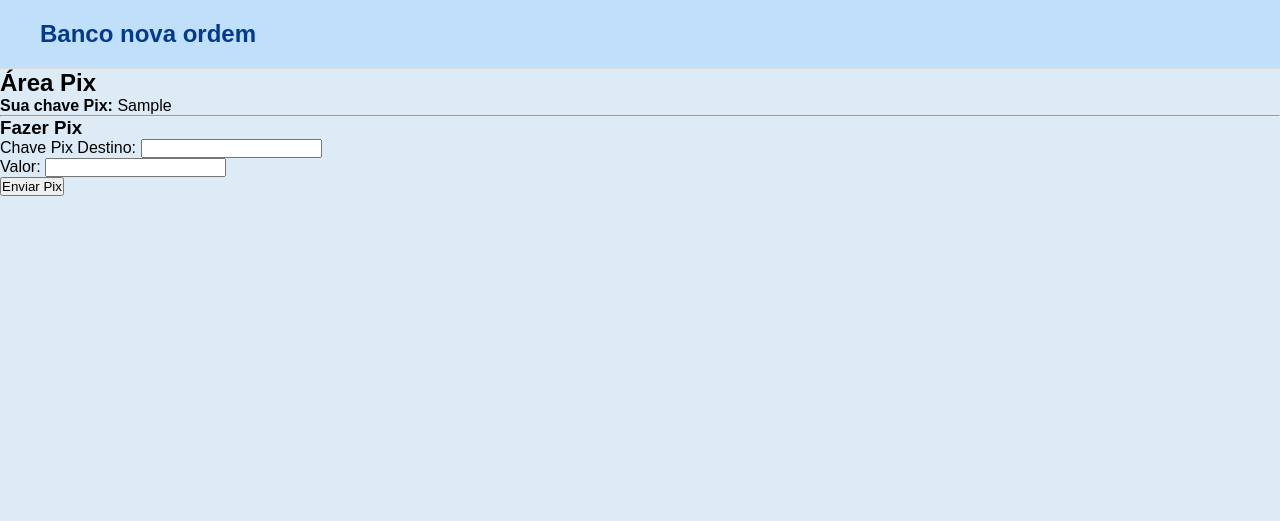
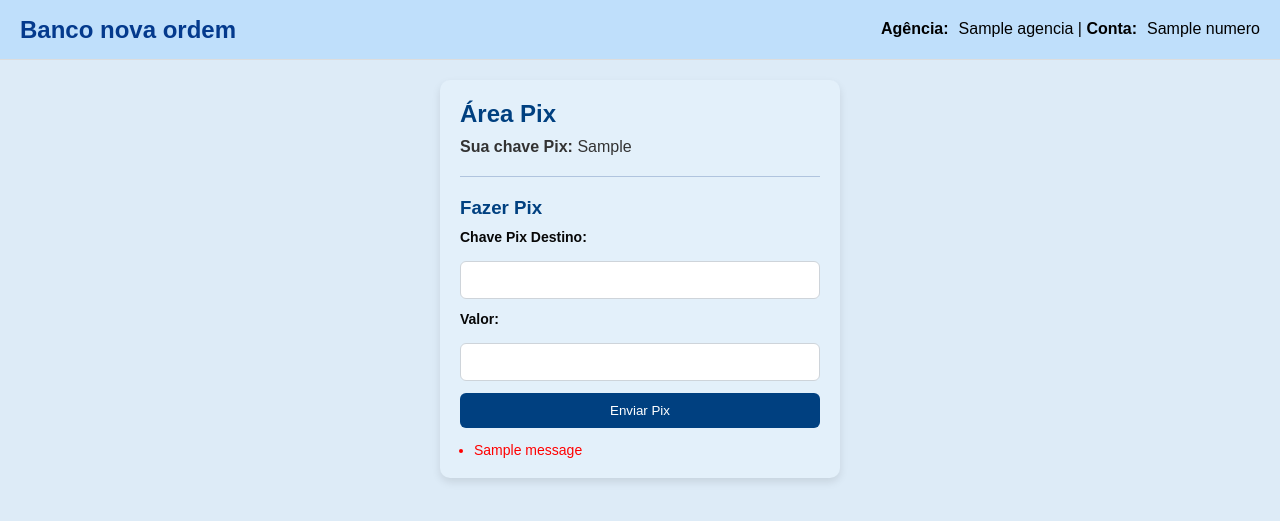
Before and after one commit to matheussuarte1/Desafios.POO, a Flask app: template templates/pix.html in a window 1280 px wide. Shown: the top 521 px of the page. Run offline with Flask 3, Linux system fonts and the light colour scheme; the template is opened without the code that fills it: most values are stand-ins (such as "Sample title", 1, 10 or a date in 2020); one stand-in notice (Sample message) is shown.

Commit message:
Atualizações no app e novos arquivos css

```diff
--- a/app.py
+++ b/app.py
@@ -6,22 +6,22 @@ from flask import Flask, render_template, request, redirect, url_for, session, f
 class Conta:
     contas = {}  # { (agencia, numero): Conta }
 
-    def __init__(self, nome, agencia, numero, senha):
+    def __init__(self, nome, agencia, numero, senha, saldo: float):
         self.nome = nome
         self.agencia = agencia
         self.numero = numero
         self.senha = senha
-        self.saldo = 0.0
+        self.saldo = float(saldo)  # garante que seja float
         self.limite = 0.0
         self.chave_pix = None
         self.extrato = []  # Lista de operações
 
     @classmethod
-    def criar_conta(cls, nome, agencia, numero, senha):
+    def criar_conta(cls, nome, agencia, numero, senha, saldo: float):
         chave = (agencia, numero)
         if chave in cls.contas:
             return None
-        conta = Conta(nome, agencia, numero, senha)
+        conta = Conta(nome, agencia, numero, senha, saldo)
         cls.contas[chave] = conta
         return conta
 
@@ -48,30 +48,32 @@ class Conta:
         self.registrar_operacao(f"Chave Pix cadastrada: {chave}")
 
     def fazer_pix(self, chave_destino, valor):
-        # Se for Pix para a própria conta, é crédito
         if self.chave_pix == chave_destino:
-            self.saldo += valor
-            self.registrar_operacao(f"Pix recebido (próprio): +{valor:.2f}")
-            return True, "Pix creditado na própria conta."
-        # Buscar conta destino
+            return False, "Não é permitido fazer Pix para a própria conta."
+
         destino = next((c for c in Conta.contas.values() if c.chave_pix == chave_destino), None)
-        if destino:
-            if self.saldo + self.limite >= valor:
-                # Calcula quanto usar do saldo e quanto do limite
-                if self.saldo >= valor:
-                    self.saldo -= valor
-                else:
-                    restante = valor - self.saldo
-                    self.saldo = 0
-                    self.limite -= restante  # desconta do limite
-                destino.saldo += valor
-                self.registrar_operacao(f"Pix enviado: -{valor:.2f} para {chave_destino}")
-                destino.registrar_operacao(f"Pix recebido: +{valor:.2f} de {self.nome}")
-                return True, f"Pix de {valor:.2f} enviado para {chave_destino}."
-            else:
-                return False, "Saldo e limite insuficientes."
 
+        if not destino:
+            return False, "Chave Pix de destino não encontrada."
 
+        if valor <= 0:
+            return False, "Valor inválido para Pix."
+
+        if self.saldo + self.limite < valor:
+            return False, "Saldo e limite insuficientes."
+
+        # Débito do valor
+        if self.saldo >= valor:
+            self.saldo -= valor
+        else:
+            restante = valor - self.saldo
+            self.saldo = 0
+            self.limite -= restante
+
+        destino.saldo += valor
+        self.registrar_operacao(f"Pix enviado: -{valor:.2f} para {chave_destino}")
+        destino.registrar_operacao(f"Pix recebido: +{valor:.2f} de {self.nome}")
+        return True, f"Pix de {valor:.2f} enviado para {chave_destino}"
 
 # ------------------------------
 # APP FLASK
@@ -80,8 +82,8 @@ app = Flask(__name__)         #Criando o app com flask
 app.secret_key = "chave_secreta"
 
 # Criar conta de teste
-Conta.criar_conta("João Silva", "001", "12345", "1234")
-Conta.criar_conta("Jorge", "003", "123", "123")
+Conta.criar_conta("João Silva", "001", "12345", "1234", 400)
+Conta.criar_conta("Jorge", "003", "123", "123", 450)
 
 def conta_logada():
     if "agencia" in session and "numero" in session:
@@ -116,16 +118,38 @@ def pix():
         return redirect(url_for("login"))
 
     if request.method == "POST":
-        acao = request.form["acao"]
+        acao = request.form.get("acao")
+
         if acao == "cadastrar":
-            chave = request.form["chave"]
-            conta.cadastrar_pix(chave)
-            flash("Chave Pix cadastrada com sucesso.")
+            chave = request.form.get("chave", "").strip()
+            if not chave:
+                flash("Informe uma chave PIX válida.")
+            else:
+                conta.cadastrar_pix(chave)
+                flash(f"Chave Pix cadastrada: {chave}")
+
         elif acao == "fazer":
-            chave_destino = request.form["chave_destino"]
-            valor = float(request.form["valor"])
-            ok, msg = conta.fazer_pix(chave_destino, valor)
-            flash(msg)
+            chave_destino = request.form.get("chave_destino", "").strip()
+            valor_str = request.form.get("valor", "").strip()
+
+            # Validação de entradas
+            if not chave_destino or not valor_str:
+                flash("Preencha a chave e o valor.", "pix")
+                return redirect(url_for("pix"))
+
+            try:
+                valor = float(valor_str)
+                if valor <= 0:
+                    flash("O valor do PIX deve ser maior que zero.", "pix")
+                    return redirect(url_for("pix"))
+            except ValueError:
+                flash("Informe um valor numérico válido.", "pix")
+                return redirect(url_for("pix"))
+
+            # Realiza o PIX
+            sucesso, msg = conta.fazer_pix(chave_destino, valor)
+            flash(msg, "pix")
+
     return render_template("pix.html", conta=conta)
 
 @app.route("/alterar_limite", methods=["GET", "POST"])
@@ -145,13 +169,20 @@ def alterar_senha():
     conta = conta_logada()
     if not conta:
         return redirect(url_for("login"))
+
+    erro = None  # Variável para mensagem de erro
+
     if request.method == "POST":
+        senha_atual = request.form["senha_atual"]
         nova_senha = request.form["nova_senha"]
-        conta.alterar_senha(nova_senha)
-        flash("Senha alterada com sucesso.")
-        return redirect(url_for("login"))
-    return render_template("alterar_senha.html")
 
+        if senha_atual != conta.senha:
+            erro = "Senha atual incorreta."
+        else:
+            conta.alterar_senha(nova_senha)
+            flash("Senha alterada com sucesso.", "senha")
+
+    return render_template("alterar_senha.html", conta=conta, erro=erro)
 @app.route("/extrato")
 def extrato():
     conta = conta_logada()
--- a/static/css/base.css
+++ b/static/css/base.css
@@ -5,22 +5,22 @@
     font-family: Arial, sans-serif;
 }
 header {
+    height: 60px;
     display: flex;
     justify-content: space-between;
-    align-items: center;
-    padding: 20px 40px;
+    padding: 20px 20px;
     background-color: #bfdffb;
     border-bottom: 1px solid #ddd;
 }
 header .logo {
+    display: flex;
+    align-items: center;
     font-weight: bold;
     font-size: 1.5em;
     color: #043a8d;
+
 }
-.info-usuario h2 {
-    font-size: 1.4em;
-    margin-bottom: 10px;
-}
+
 .saldo-limite {
     margin-top: 30px;
     display: flex;
@@ -92,34 +92,75 @@ background-color: rgb(221, 235, 247);
 .login-container button:hover {
     background-color: #0b5ed7;
 }
+
+.limite-box span {
+    color: #70720e;
+    font-weight: bold;
+}
+.saldo-box span{
+    color: rgb(0, 95, 43);
+    font-weight: bold;
+}
 /* Container principal das informações */
-.info-usuario {
-    background-color: #e9f4ff; /* Fundo leve */
-    padding: 25px;             /* Espaço interno maior */
-    border-radius: 10px;
-    margin: 40px auto;         /* Espaço externo */
-    max-width: 500px;          /* Largura máxima centralizada */
-    text-align: left;          /* Alinhamento */
+#main_home {
+  padding: 20px;
 }
 
-.info-usuario h2 {
-    margin-bottom: 20px;       /* Distância do próximo elemento */
-    font-size: 1.6em;
-    color: #000;
+/* Bem-vindo e info conta */
+#main_home h2 {
+  font-size: 1.2rem;
+  font-weight: bold;
+  margin-bottom: 10px;
 }
 
-.info-usuario p {
-    margin-bottom: 15px;       /* Espaço entre as linhas */
-    font-size: 1.1em;
-    color: #333;
+
+
+.info_conta span {
+  align-items: center;
+  font-weight: 600;
+  margin-right: 10px;
 }
 
-.info-usuario em {
-    color: #555;
-    font-style: italic;
+/* Blocos de saldo e limite */
+.blocos {
+  display: flex;
+  gap: 20px;
 }
 
-nav {
+.saldo-box, .limite-box {
+  padding: 15px 20px;
+  border-radius: 6px;
+  min-width: 160px;
+}
+
+/* Saldo */
+.saldo-box {
+  background-color: #d4f8d4; /* Verde claro */
+  color: #1b4d1b;
+}
+
+/* Limite */
+.limite-box {
+  background-color: #f9face; /* Azul claro */
+  color: #1a2b5b;
+}
+header nav {
     display: flex;
-    gap: 25px;
+    flex-direction: row;
+    justify-content: center;
+    gap: 40px;
+    align-items: center;
+
 }
+
+nav a {
+   text-decoration: none;
+   color: rgb(32, 32, 32);
+   font-weight:500;
+   transition:background-color 0.3s ease;
+}
+
+nav a:hover {
+  background-color: #b2d7f8;
+  color:  #5c87ac; /* opcional: melhora contraste */
+}
--- /dev/null
+++ b/static/css/pix.css
@@ -0,0 +1,84 @@
+/* Container geral */
+.pix-container {
+  background-color: #e3f0fa;  /* tom azul claro */
+  padding: 20px;
+  border-radius: 10px;
+  max-width: 400px;
+  margin: 20px auto;
+  box-shadow: 0 4px 8px rgba(0,0,0,0.1);
+}
+
+/* Títulos */
+.pix-container h2,
+.pix-container h3 {
+  color: #004080;  /* azul escuro para destaque */
+  margin-bottom: 10px;
+}
+
+/* Parágrafos */
+.pix-container p {
+  color: #333;
+  margin-bottom: 15px;
+}
+
+/* Formulários */
+.pix-form {
+  display: flex;
+  flex-direction: column;
+  gap: 12px;
+}
+
+/* Mensagem de erro */
+.flash-messages {
+  color: red;
+  font-size: 14px;
+  margin-top: 14px;
+  margin-left: 14px;
+  text-align: left;
+  display: block;
+}
+
+/* Labels mais consistentes */
+.pix-form label {
+  font-weight: 500;
+  color: #070707;
+  font-family: inherit;
+  font-size: 14px;
+  margin-bottom: 4px;
+}
+
+/* Inputs ajustados */
+.pix-form input[type="text"],
+.pix-form input[type="number"] {
+  padding: 10px;
+  border: 0.5px solid #ced4da;
+  border-radius: 6px;
+  font-size: 14px;
+  font-family: inherit;
+}
+.pix-form input:focus {
+  border-color: #004080;
+  outline: none;
+}
+
+/* Botões */
+.pix-form button {
+  background-color: #004080;
+  color: white;
+  border: none;
+  border-radius: 6px;
+  padding: 10px;
+  font-weight: 500;
+  cursor: pointer;
+  transition: background-color 0.3s ease;
+}
+
+.pix-form button:hover {
+  background-color: #0066cc;
+}
+/* Linha divisória */
+.pix-container hr {
+  margin: 20px 0;
+  border: none;
+  border-top: 1px solid #b0c4de;
+}
--- a/templates/base.html
+++ b/templates/base.html
@@ -4,20 +4,30 @@
   <meta charset="UTF-8">
   <title>{% block title %}Banco Digital{% endblock %}</title>
   <link rel="stylesheet" href="{{ url_for('static', filename='css/base.css') }}">
+  {% block extra_css %}{% endblock %}
 </head>
 <body>
   <header>
     <div class="logo">Banco nova ordem</div>
     <nav>
       {% if session.agencia %}
-        <a href="{{ url_for('home') }}">Home</a> |
-        <a href="{{ url_for('pix') }}">Pix</a> |
-        <a href="{{ url_for('alterar_limite') }}">Alterar Limite</a> |
-        <a href="{{ url_for('alterar_senha') }}">Alterar Senha</a> |
-        <a href="{{ url_for('extrato') }}">Extrato</a> |
+        <a href="{{ url_for('home') }}">Home</a>
+        <a href="{{ url_for('pix') }}">Pix</a>
+        <a href="{{ url_for('alterar_limite') }}">Alterar Limite</a>
+        <a href="{{ url_for('alterar_senha') }}">Alterar Senha</a>
+        <a href="{{ url_for('extrato') }}">Extrato</a>
         <a href="{{ url_for('logout') }}">Logout</a>
+
       {% endif %}
+
+
     </nav>
+    <p class="info_conta">
+      {% if conta %}
+        <span>Agência:</span>{{ conta.agencia }} |
+        <span>Conta:</span>{{ conta.numero }}
+      {% endif %}
+</p>
   </header>
 
   <main>
--- a/templates/pix.html
+++ b/templates/pix.html
@@ -1,25 +1,48 @@
 {% extends "base.html" %}
 {% block title %}Pix{% endblock %}
+{% block extra_css %}
+<link rel="stylesheet" href="{{ url_for('static', filename='css/pix.css') }}">
+{% endblock %}
 {% block content %}
+
+<!-- BLOCO PARA EXIBIR MENSAGENS FLASH -->
+
+<div class="pix-container">
   <h2>Área Pix</h2>
 
   {% if conta.chave_pix %}
     <p><strong>Sua chave Pix:</strong> {{ conta.chave_pix }}</p>
   {% else %}
     <p><em>Não existe chave Pix cadastrada.</em></p>
-<form method="POST">
+    <form method="POST" class="pix-form">
       <input type="hidden" name="acao" value="cadastrar">
-  Nova chave Pix: <input type="text" name="chave" required>
-  <button type="submit">Cadastrar</button>
+      <label for="chave"><strong>Nova chave Pix:</strong></label>
+      <input type="text" id="chave" name="chave" required>
+      <button type="submit" class="enviar-btn">Cadastrar</button>
     </form>
   {% endif %}
 
   <hr>
+
   <h3>Fazer Pix</h3>
-<form method="POST">
+  <form method="POST" class="pix-form">
     <input type="hidden" name="acao" value="fazer">
-  Chave Pix Destino: <input type="text" name="chave_destino" required><br>
-  Valor: <input type="number" step="0.01" name="valor" required><br>
-  <button type="submit">Enviar Pix</button>
+    <label for="chave_destino"><strong>Chave Pix Destino:</strong></label>
+    <input type="text" id="chave_destino" name="chave_destino" required>
+
+    <label for="valor"><strong>Valor:</strong></label>
+    <input type="number" id="valor" step="0.01" name="valor" required>
+
+    <button type="submit" class="enviar-btn">Enviar Pix</button>
   </form>
+  {% with messages = get_flashed_messages(category_filter=["pix"])%}
+  {% if messages %}
+    <ul class="flash-messages">
+      {% for message in messages %}
+        <li>{{ message }}</li>
+      {% endfor %}
+    </ul>
+  {% endif %}
+{% endwith %}
+</div>
 {% endblock %}
```
Also changed, not shown: other parts of static/css/base.css (+1 -1 lines), static/css/alterar_limite.css (added, +65 -0 lines), static/css/alterar_senha.css (added, +78 -0 lines), templates/alterar_limite.html (+13 -5 lines), templates/alterar_senha.html (+30 -5 lines), templates/home.html (+11 -14 lines). Lines whose indentation alone changed are shown as unchanged.
